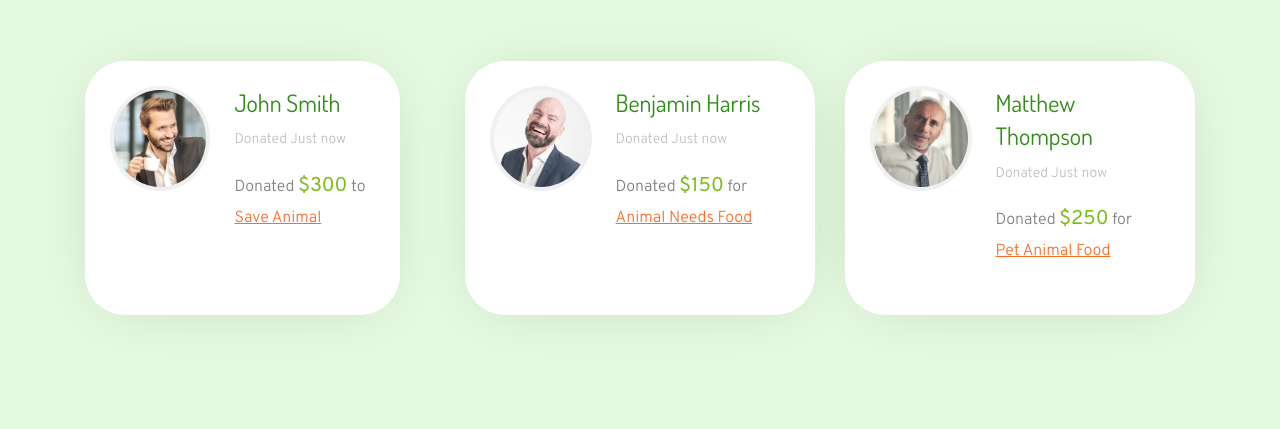
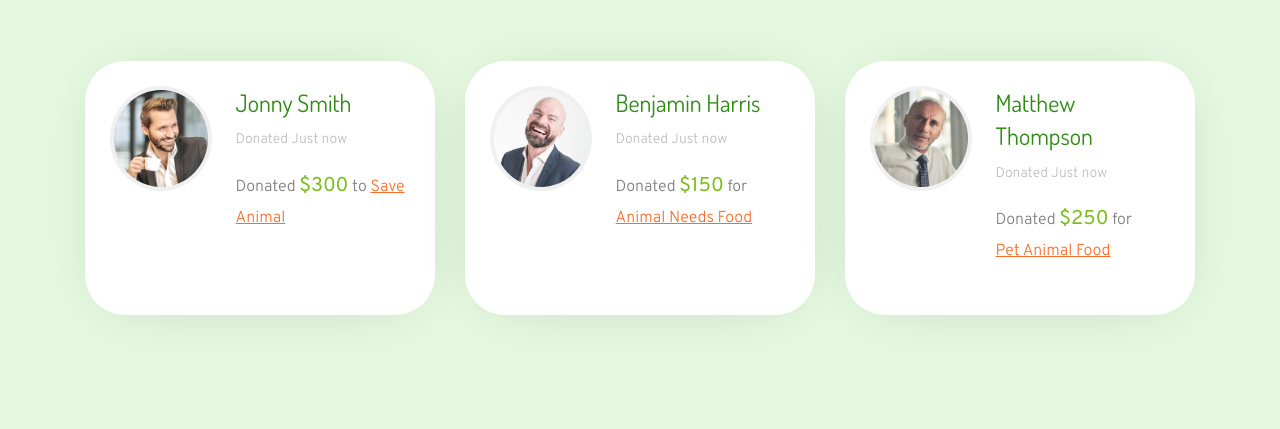
Before and after one commit to vasuparmar03/JungleDeck, a plain HTML site: page index.html in a window 1280 px wide. Shown: the part 2797-3226 px from the top of the page. Drawn offline with Linux system fonts and the light colour scheme; some packages are replaced by stand-ins of ours; no server answers; files whose address does not match are found by name.

Commit message:
Update index.html

```diff
--- a/index.html
+++ b/index.html
@@ -415,12 +415,12 @@
                   style="background-image: url(images/person_1.jpg)"
                 ></div>
                 <div class="info ml-4">
-                  <h3>John Smith</h3>
+                  <h3>Jonny Smith</h3>
                   <span class="position">Donated Just now</span>
                   <div class="text">
                     <p>
                       Donated <span>$300</span> to
-                      <br>
+
                       <a href="">Save Animal</a>
                     </p>
                   </div>
```
